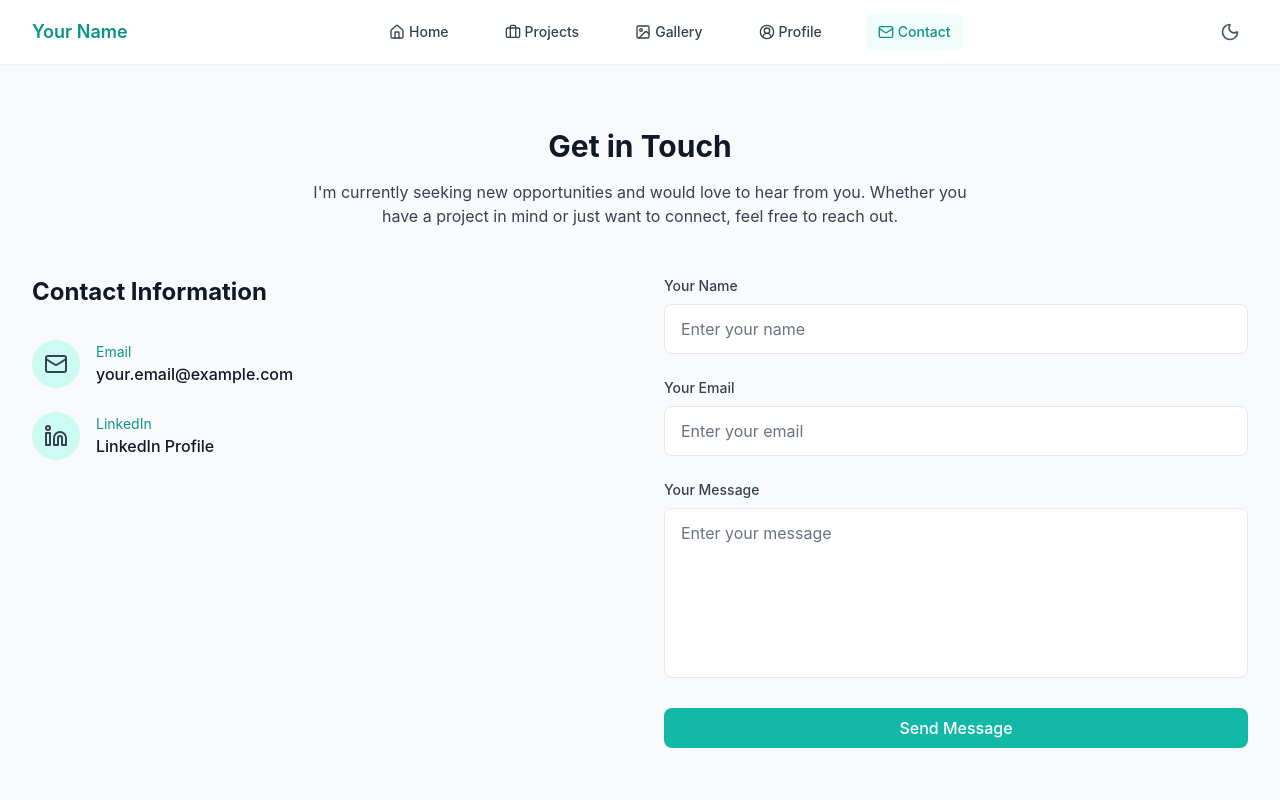
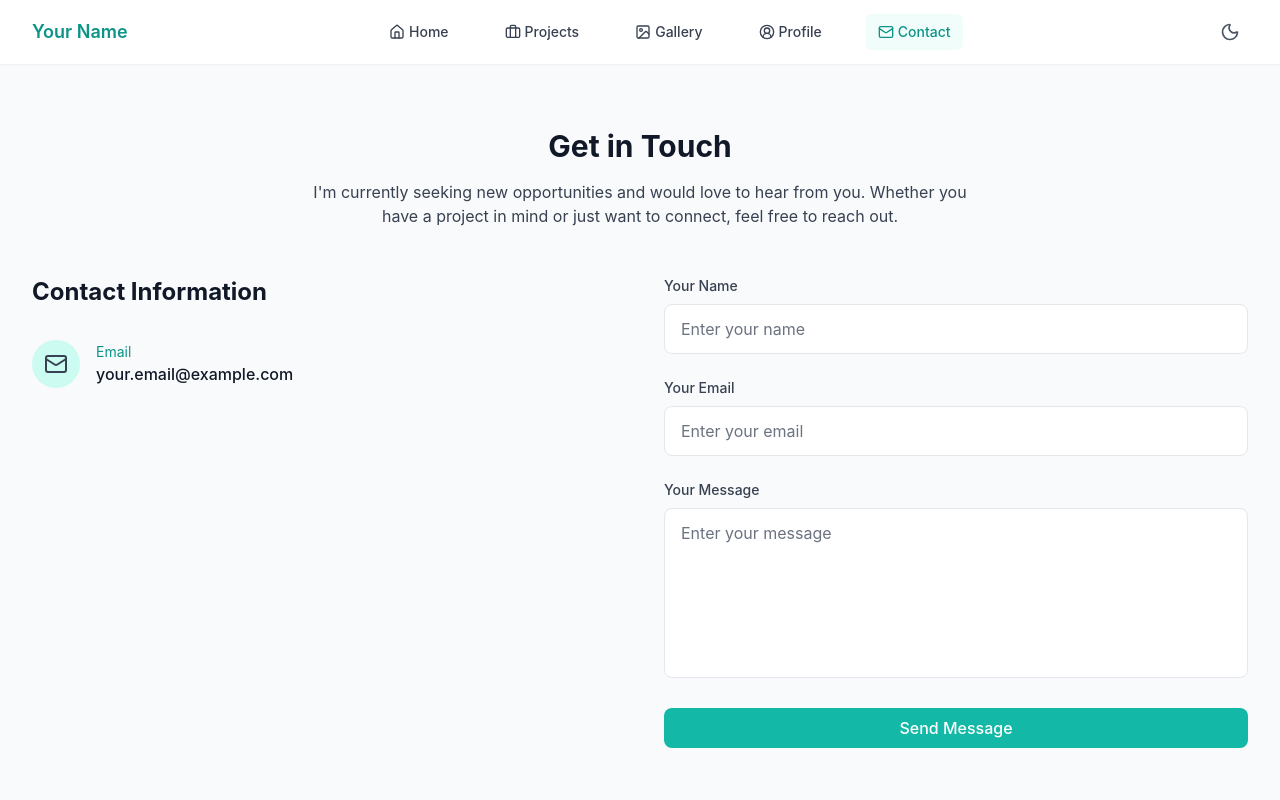
Before and after one commit to JustinRosengart/ReactPortfolio, a React (Create React App) app: page /contact in a window 1280 px wide. Shown: the top 800 px of the page. Built offline with nearby package versions, Linux system fonts and the light colour scheme.

Commit message:
fix: conditionally render LinkedIn section in ContactPage component

```diff
--- a/src/pages/ContactPage.tsx
+++ b/src/pages/ContactPage.tsx
@@ -50,6 +50,7 @@ const ContactPage: React.FC = () => {
                                 </div>
                             </div>
 
+                            {contactInfo.socialLinks.find(link => link.name === 'LinkedIn') && (
                                 <div className="flex items-center space-x-4">
                                     <div
                                         className={`w-12 h-12 ${themeClasses.bg.primaryLight} rounded-full flex items-center justify-center transition-colors duration-200`}>
@@ -67,6 +68,7 @@ const ContactPage: React.FC = () => {
                                         </a>
                                     </div>
                                 </div>
+                            )}
                         </div>
                     </div>
 
```
Lines whose indentation alone changed are shown as unchanged.
